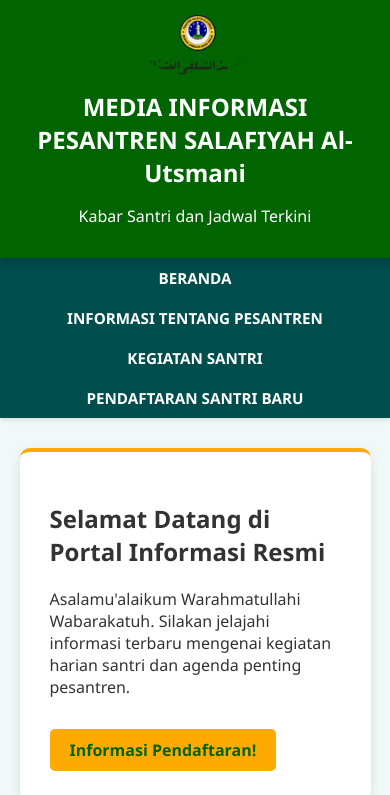
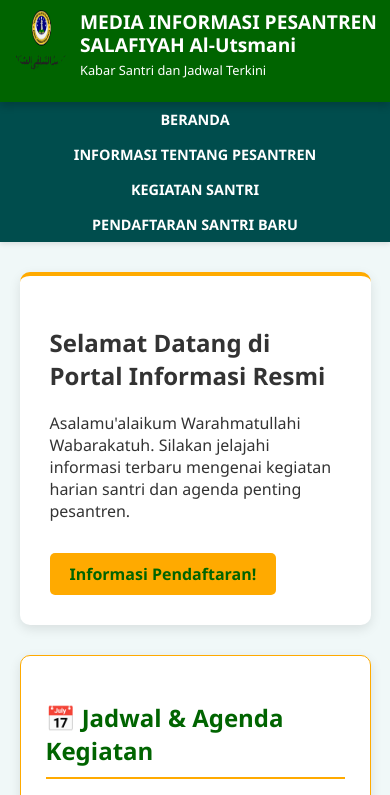
Before and after one commit to rdwnlsdp/Beddian-Media-Web, a plain HTML site: page index.html in a window 390 px wide. Shown: the top 795 px of the page. Drawn offline with Linux system fonts and the light colour scheme.

Commit message:
Update index.html

```diff
--- a/index.html
+++ b/index.html
@@ -7,7 +7,7 @@
 
     <style>
         /* * -----------------------------------------------------
-         * STYLING (CSS) - VERSI RESPONSIVE
+         * STYLING (CSS) - VERSI RESPONSIVE FINAL
          * -----------------------------------------------------
          */
         body {
@@ -30,7 +30,7 @@
             position: relative;
         }
 
-        /* LOGO PESANTREN (POJOK KIRI ATAS) */
+        /* LOGO PESANTREN (POJOK KIRI ATAS - Desktop View) */
         .logo {
             position: absolute;
             left: 5%;
@@ -39,16 +39,15 @@
         }
 
         .logo img {
-            height: 80px; /* Ukuran logo disesuaikan */
+            height: 80px;
             width: auto;
-            border-radius: 50%; /* Ditambahkan untuk tampilan lebih baik */
-            /* Kode 'b' yang error telah dihapus/diganti */
+            border-radius: 50%;
         }
 
         .header-text {
             text-align: center;
             margin-left: 10px;
-            padding: 0 100px; /* Padding horizontal untuk membatasi teks */
+            padding: 0 100px;
         }
 
         .header h1 {
@@ -69,7 +68,7 @@
             margin: 0;
             display: flex;
             justify-content: center;
-            flex-wrap: wrap; /* Penting untuk responsif */
+            flex-wrap: wrap;
         }
 
         .nav li a {
@@ -104,7 +103,7 @@
             border-top: 4px solid #ffaa00;
         }
 
-        /* JADWAL & AGENDA KEGIATAN (FOKUS UTAMA) */
+        /* JADWAL & AGENDA KEGIATAN */
         .agenda-list {
             background-color: white;
             padding: 25px;
@@ -189,36 +188,49 @@
         }
 
         /* * -----------------------------------------------------
-         * MEDIA QUERIES (RESPONSIVITAS MOBILE)
+         * MEDIA QUERIES (RESPONSIVITAS MOBILE/ANDROID)
          * -----------------------------------------------------
          */
 
-        @media (max-width: 768px) {
-            /* HEADER: Logo dan Teks ditumpuk di layar kecil */
+        @media (max-width: 600px) {
+            /* HEADER: Logo di kiri atas, Teks di kanan */
             .header {
-                flex-direction: column;
-                padding: 15px 10px;
+                flex-direction: row;
+                align-items: flex-start;
+                justify-content: flex-start;
+                padding: 10px;
+                height: auto;
             }
 
             .logo {
                 position: relative;
-                left: auto;
-                top: auto;
+                left: 0;
+                top: 0;
                 transform: none;
-                margin-bottom: 10px;
+                flex-shrink: 0;
+                margin-right: 10px;
             }
 
             .logo img {
                 height: 60px;
+                width: 60px;
             }
 
             .header-text {
-                padding: 0 10px;
+                text-align: left;
+                padding: 0;
                 margin-left: 0;
             }
 
             .header h1 {
-                font-size: 1.5em;
+                font-size: 1.2em;
+                line-height: 1.2;
+                margin-bottom: 5px;
+            }
+
+            .header p {
+                font-size: 0.8em;
+                margin-top: 0;
             }
 
             /* NAVIGATION: Menu dibuat tumpuk di layar kecil */
@@ -227,7 +239,8 @@
             }
 
             .nav li a {
-                padding: 10px;
+                padding: 8px 10px;
+                font-size: 0.9em;
             }
 
             /* AGENDA ITEM: Foto dan teks dibuat tumpuk di HP */
@@ -248,7 +261,7 @@
             }
 
             .agenda-content h4 {
-                font-size: 1.1em;
+                font-size: 1.05em;
             }
         }
     </style>
@@ -312,5 +325,4 @@
     </footer>
 
 </body>
-
 </html>
```
